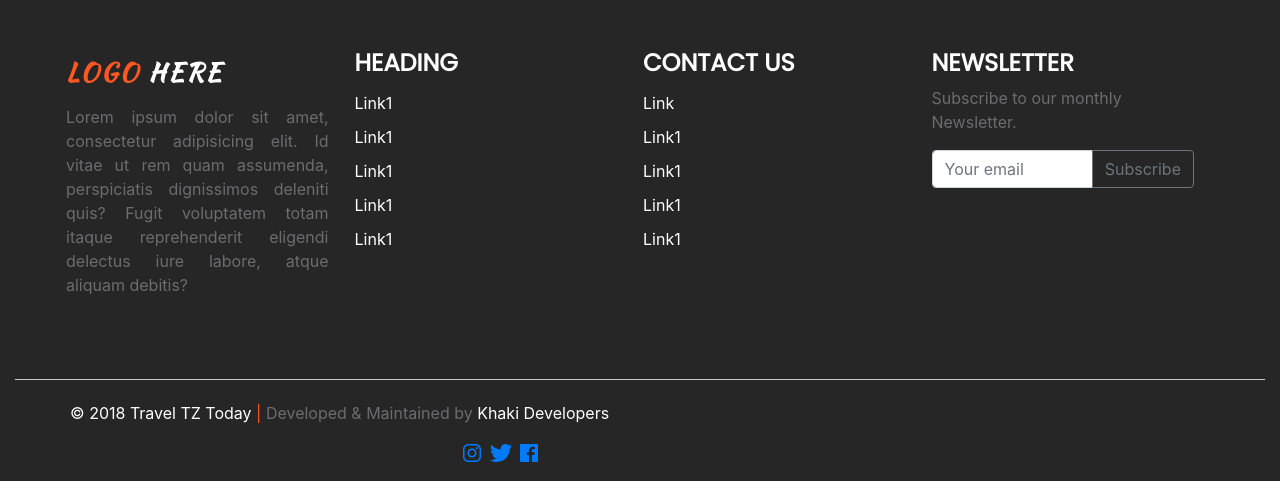
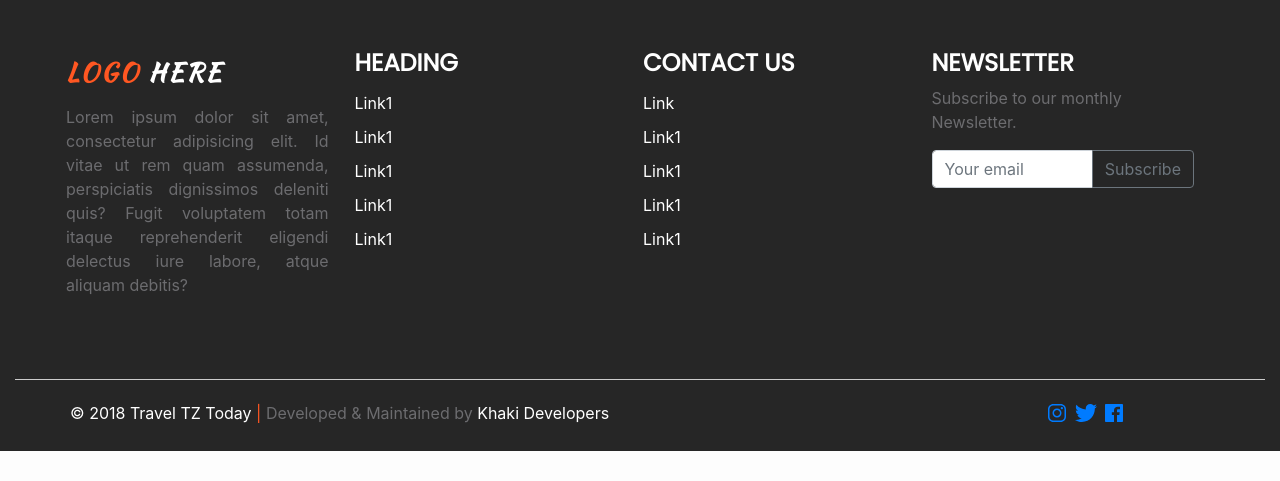
Before and after one commit to reddeath1/traveltz, a PHP site: page / in a window 1280 px wide. Shown: the part 2033-2514 px from the top of the page. After the commit the page ends 2484 px from the top, so only its background shows below. Run offline with PHP 8.4, Linux system fonts and the light colour scheme; some libraries are stand-ins or nearby versions.

Commit message:
restyled footer

```diff
--- a/footer.php
+++ b/footer.php
@@ -49,7 +49,7 @@
 				<div class="col-lg-8">
 					<p>&copy; 2018 Travel TZ Today <span class="vertical-divider">|</span> <span style="color: #6c6c6f;">Developed &amp; Maintained by <a href="http://www.khakidevelopers.com/" target="_blank" style="color: #fff">Khaki Developers</a></span></p>
 				</div>
-				<div class="col-lg-2 offset-md-4">
+				<div class="col-lg-2 offset-md-2">
 					<a href="https://www.instagram.com/traveltztoday/"><ion-icon name="logo-instagram"></ion-icon></a>
 					<a href="https://twitter.com/traveltztoday"><ion-icon name="logo-twitter"></ion-icon></a>
 					<a href="https://www.facebook.com/traveltztoday/"><ion-icon name="logo-facebook"></ion-icon></a>
```
